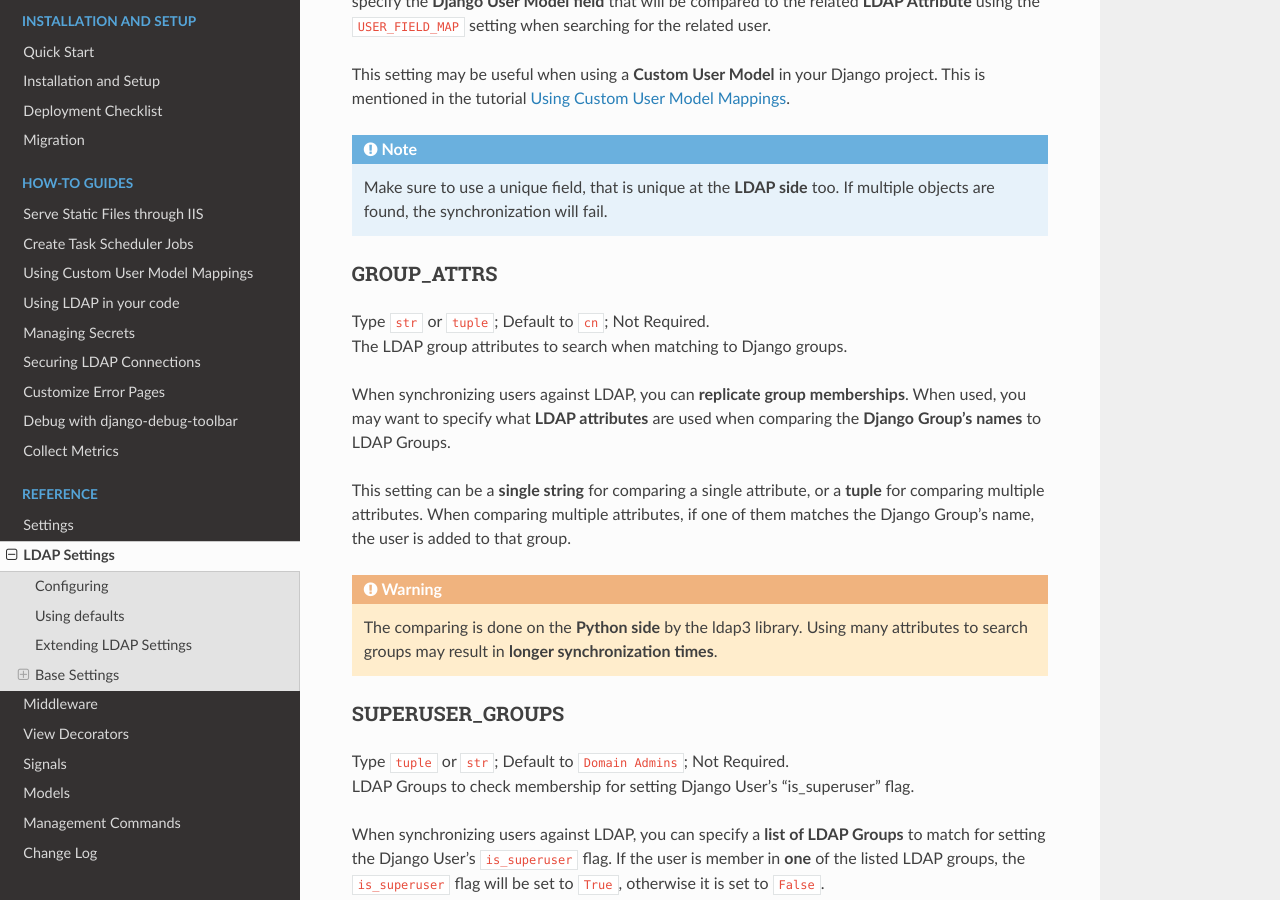
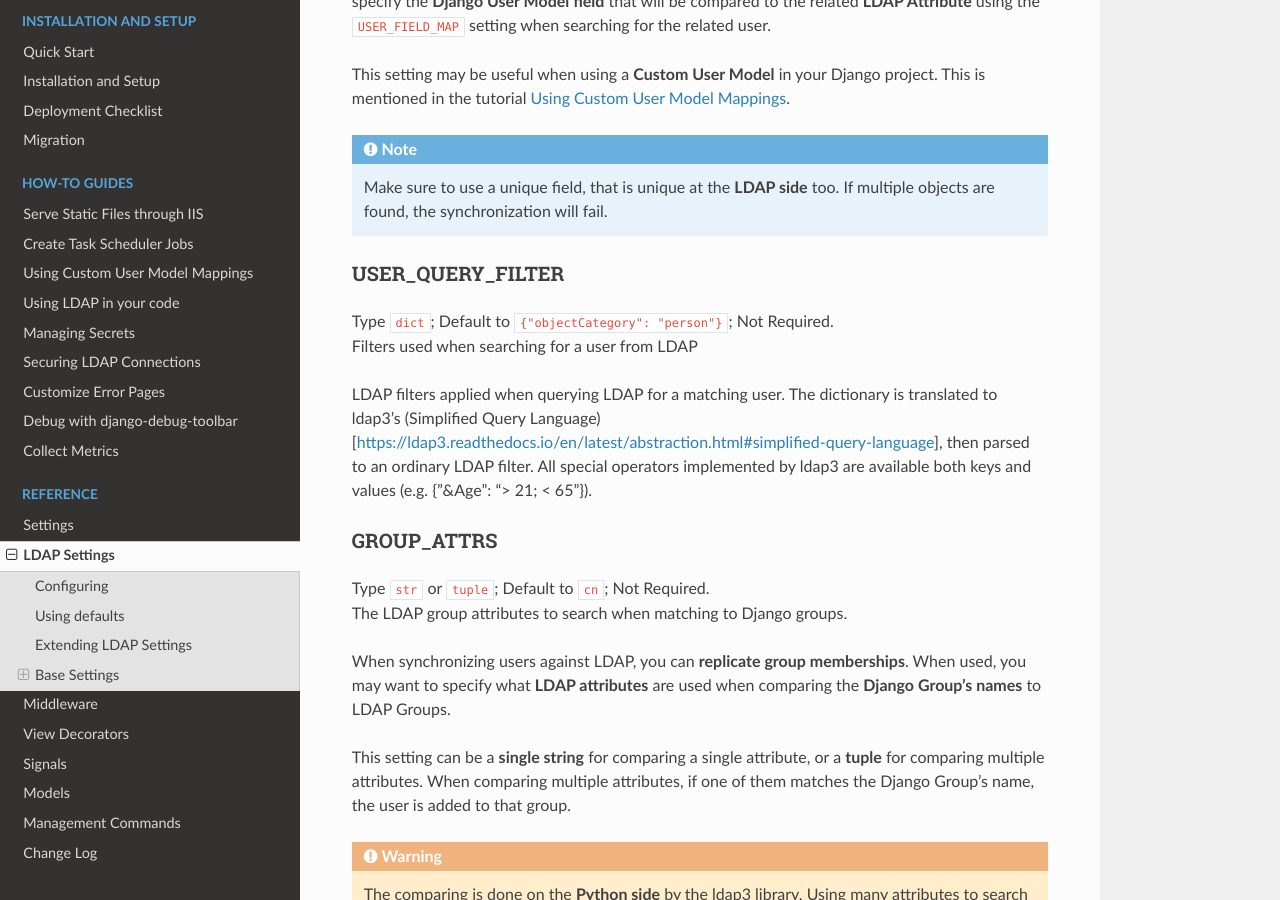
Before and after one commit to danyi1212/django-windowsauth, a Sphinx documentation site: the page built from docs/source/reference/ldap_settings.rst, in a window 1280 px wide and 900 px high, scrolled down 7141 px. Built offline with Sphinx 7.4.7 and the Read the Docs theme 2.0.0, drawn with Linux system fonts in a browser that asks for light colours.

Commit message:
Added ldap setting USER_QUERY_FILTER

```diff
--- a/docs/source/reference/ldap_settings.rst
+++ b/docs/source/reference/ldap_settings.rst
@@ -320,6 +320,17 @@ This is mentioned in the tutorial :doc:`../howto/custom_user_fields`.
     Make sure to use a unique field, that is unique at the **LDAP side** too.
     If multiple objects are found, the synchronization will fail.
 
+USER_QUERY_FILTER
+~~~~~~~~~~~~~~~~~
+
+| Type ``dict``; Default to ``{"objectCategory": "person"}``; Not Required.
+| Filters used when searching for a user from LDAP
+
+LDAP filters applied when querying LDAP for a matching user.
+The dictionary is translated to ldap3's (Simplified Query Language)[https://ldap3.readthedocs.io/en/latest/abstraction.html#simplified-query-language],
+then parsed to an ordinary LDAP filter. All special operators implemented by ldap3 are available both keys and values
+(e.g. {"&Age": "> 21; < 65"}).
+
 GROUP_ATTRS
 ~~~~~~~~~~~
 
```
Also changed, not shown: 2 other files.
